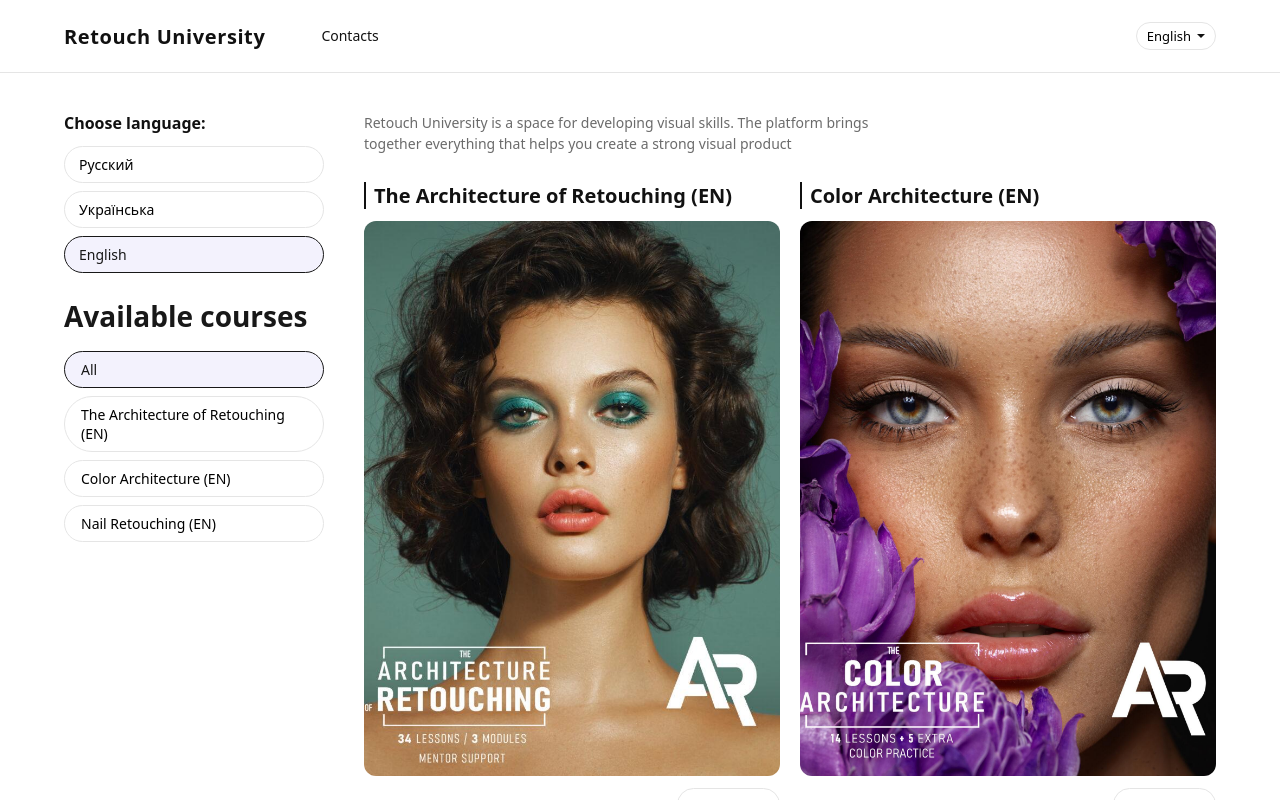
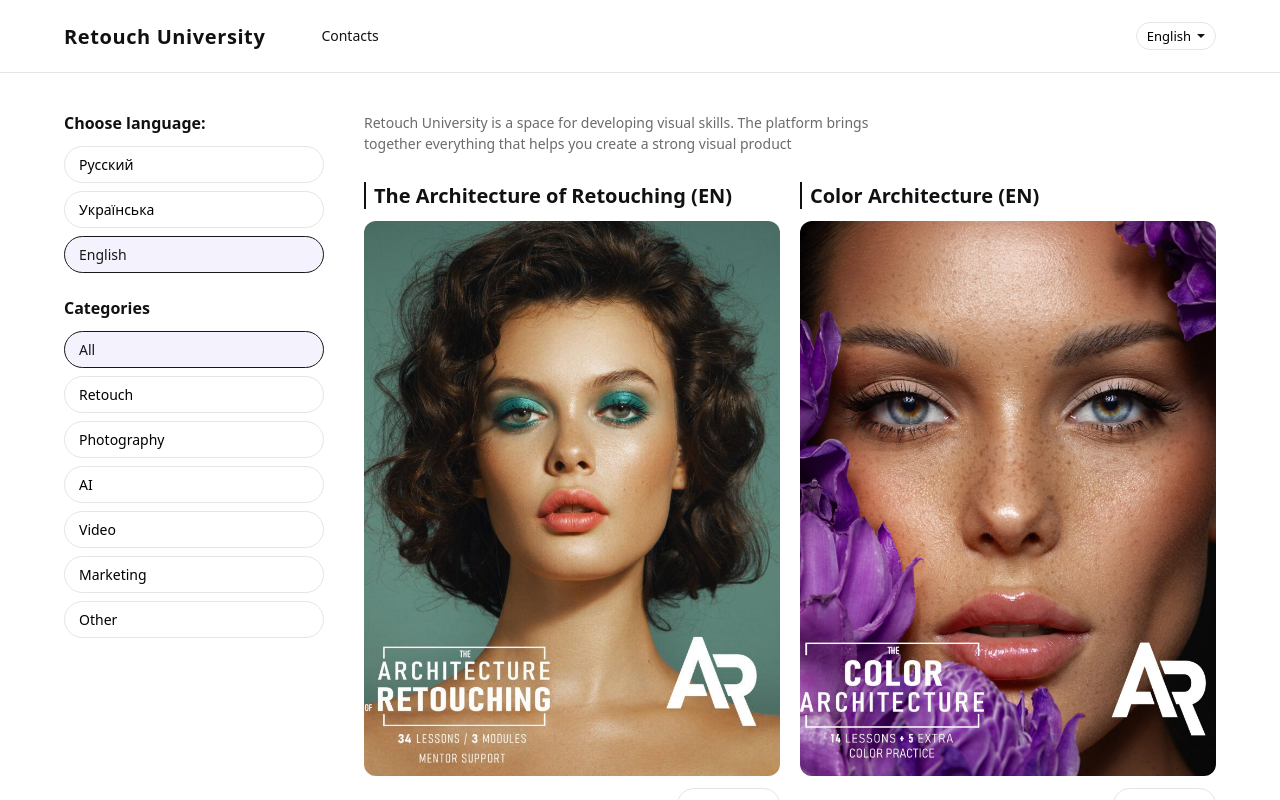
Before and after one commit to CobbleNation/retouch-university, a React (Vite) app: page / in a window 1280 px wide. Built offline with nearby package versions, Linux system fonts and the light colour scheme.

Commit message:
add categories

```diff
--- a/src/data/courses.ts
+++ b/src/data/courses.ts
@@ -38,11 +38,30 @@
 // ✅ NEW: мова самого курсу (не UI)
 export type CourseLang = "en" | "non-en";
 
+export type CourseCategory =
+  | "retouch"
+  | "photo"
+  | "ai"
+  | "video"
+  | "marketing"
+  | "other";
+
+export const COURSE_CATEGORIES: Array<{ id: "all" | CourseCategory }> = [
+  { id: "all" },
+  { id: "retouch" },
+  { id: "photo" },
+  { id: "ai" },
+  { id: "video" },
+  { id: "marketing" },
+  { id: "other" },
+];
+
+
 export type Course = {
   slug: string;
 
   order: number;
-
+  category: CourseCategory;
   // ✅ NEW
   courseLang: CourseLang;
 
@@ -76,7 +95,7 @@
   {
     slug: "retouch-nails",
     order: 3,
-
+    category: "retouch",
     imageSrc: "/images/IMG_9105.jpg",
     courseLang: "non-en",
     fullWidthImageSrc: "/images/IMG_9102.jpg",
@@ -655,7 +674,7 @@
   {
     slug: "color-architecture",
     order: 2,
-
+    category: "retouch",
     imageSrc: "/images/color-architecture/arch-color.jpg",
     fullWidthImageSrc: "",
     courseLang: "non-en",
@@ -1100,6 +1119,7 @@
   {
     slug: "color-architecture-en",
     order: 2,
+    category: "retouch",
     imageSrc: "/images/color-architecture/color-architecture-eng.jpg",
     fullWidthImageSrc: "",
     courseLang: "en",
@@ -1552,6 +1572,7 @@
   {
     slug: "architecture-of-retouching",
     order: 1,
+    category: "retouch",
     imageSrc: "/images/architecture-of-retouching/hero.jpg",
     fullWidthImageSrc: "",
     courseLang: "en",
@@ -2165,6 +2186,7 @@
   {
     slug: "architecture-of-retouching-ru",
     order: 1,
+    category: "retouch",
     imageSrc: "/images/architecture-of-retouching/hero-ru.jpg",
     fullWidthImageSrc: "",
     courseLang: "non-en",
@@ -2719,6 +2741,7 @@
   {
     slug: "retouch-nails-en",
     order: 3,
+    category: "retouch",
     imageSrc: "/images/nails-retouching/IMG_9105 3.jpg",
     fullWidthImageSrc: "",
     courseLang: "en",
--- a/src/i18n/locales/en.ts
+++ b/src/i18n/locales/en.ts
@@ -28,7 +28,7 @@
   },
 
   coursesPage: {
-    availableCourses: "Available courses",
+    categoriesTitle: "Categories",
     chooseLanguage: "Choose language:",
     description:
       "Retouch University is a space for developing visual skills. The platform brings together everything that helps you create a strong visual product",
@@ -39,11 +39,14 @@
     goToCourse: "Buy course",
 
     // фільтри по курсам
-    filters: {
+    categories: {
       all: "All",
-      retouchArchitecture: "Retouch architecture",
-      shootArchitecture: "Shooting architecture",
-      colorArchitecture: "Color architecture",
+      retouch: "Retouch",
+      photo: "Photography",
+      ai: "AI",
+      video: "Video",
+      marketing: "Marketing",
+      other: "Other",
     },
   },
 
--- a/src/i18n/locales/ru.ts
+++ b/src/i18n/locales/ru.ts
@@ -28,7 +28,7 @@
   },
 
   coursesPage: {
-    availableCourses: "Доступные курсы",
+    categoriesTitle: "Категории",
     chooseLanguage: "Выбрать язык:",
     description:
       "Retouch University — пространство для развития визуальных навыков. Платформа объединяет все, что помогает создавать сильный визуальный продукт.",
@@ -37,12 +37,14 @@
     courseTitle: "Архитектура съемки. Самостоятельное обучение",
     learnMore: "Узнать больше",
     goToCourse: "Купить курс",
-
-    filters: {
+    categories: {
       all: "Все",
-      retouchArchitecture: "Архитектура ретуши",
-      shootArchitecture: "Архитектура съёмки",
-      colorArchitecture: "Архитектура цвета",
+      retouch: "Ретушь",
+      photo: "Фотография",
+      ai: "AI",
+      video: "Видео",
+      marketing: "Маркетинг",
+      other: "Прочее",
     },
   },
 
--- a/src/i18n/locales/ua.ts
+++ b/src/i18n/locales/ua.ts
@@ -28,7 +28,7 @@
   },
 
   coursesPage: {
-    availableCourses: "Доступні курси",
+    categoriesTitle: "Категорії",
     chooseLanguage: "Обрати мову:",
     description:
       "Retouch University — простір для розвитку візуальних навичок. Платформа об’єднує все, що допомагає створювати сильний візуальний продукт",
@@ -38,11 +38,14 @@
     learnMore: "Дізнатись більше",
     goToCourse: "Купити курс",
 
-    filters: {
+    categories: {
       all: "Всі",
-      retouchArchitecture: "Архітектура ретуші",
-      shootArchitecture: "Архітектура зйомки",
-      colorArchitecture: "Архітектура кольору",
+      retouch: "Ретуш",
+      photo: "Фотографія",
+      ai: "AI",
+      video: "Відео",
+      marketing: "Маркетинг",
+      other: "Інше",
     },
   },
 
--- a/src/pages/CoursesPage/CoursesPage.module.scss
+++ b/src/pages/CoursesPage/CoursesPage.module.scss
@@ -186,3 +186,56 @@
   font-size: 12px;
   color: $color-muted;
 }
+
+/* ────────── CATEGORIES (як LanguageFilter sidebar) ────────── */
+
+.categories {
+  margin-top: 16px;
+  margin-bottom: 24px;
+}
+
+.categoriesTitle {
+  font-size: 16px;
+  font-weight: 600;
+  margin: 0 0 12px;
+}
+
+.categoriesList {
+  list-style: none;
+  margin: 0;
+  padding: 0;
+
+  display: flex;
+  flex-direction: column;
+  gap: 8px;
+}
+
+.categoryItem {
+  margin: 0;
+}
+
+.categoryBtn {
+  width: 100%;
+  text-align: left;
+  padding: 8px 14px;
+
+  border-radius: $radius-pill;
+  border: 1px solid $color-border;
+  background-color: #ffffff;
+
+  font-size: 14px;
+  cursor: pointer;
+
+  transition: background-color 0.15s ease, border-color 0.15s ease,
+    color 0.15s ease;
+
+  &:hover {
+    border-color: $color-accent;
+  }
+}
+
+.categoryBtnActive {
+  border-color: $color-accent;
+  background-color: rgba(108, 92, 231, 0.08);
+  color: $color-accent;
+}
--- a/src/pages/CoursesPage/CoursesPage.tsx
+++ b/src/pages/CoursesPage/CoursesPage.tsx
@@ -1,20 +1,21 @@
 import { useEffect, useMemo, useState } from "react";
 import { useNavigate } from "react-router-dom";
 import styles from "./CoursesPage.module.scss";
-import { LanguageFilter } from "../../components/LanguageFilter/LanguageFilter";
 import { LanguageSelector } from "../../components/LanguageSelector/LanguageSelector";
 import { CourseCard } from "../../components/CourseCard/CourseCard";
 import { useI18n } from "../../i18n";
-import { courses } from "../../data/courses";
+import { courses, COURSE_CATEGORIES, type CourseCategory } from "../../data/courses";
+
+type CategoryId = "all" | CourseCategory;
 
 export const CoursesPage = () => {
   const { t, locale } = useI18n();
   const navigate = useNavigate();
 
-  const [languageFilter, setLanguageFilter] = useState<string>("all");
-  const [selectedCourseSlug, setSelectedCourseSlug] = useState<string | null>(
-    null,
-  );
+  // ✅ NEW: категорія
+  const [category, setCategory] = useState<CategoryId>("all");
+
+  const [selectedCourseSlug, setSelectedCourseSlug] = useState<string | null>(null);
 
   // 🔧 Поки що featured-блок вимкнений
   const SHOW_FEATURED = false;
@@ -31,17 +32,17 @@
     return [...list].sort((a, b) => (a.order ?? 999) - (b.order ?? 999));
   }, [locale]);
 
-  // ✅ 2) Скидаємо slug-фільтр при зміні мови (щоб не лишався "невидимий" slug)
+  // ✅ 2) Скидаємо фільтри при зміні мови
   useEffect(() => {
-    setLanguageFilter("all");
+    setCategory("all");
     setSelectedCourseSlug(null);
   }, [locale]);
 
-  // ✅ 3) Тепер застосовуємо твій існуючий фільтр (all або slug)
+  // ✅ 3) Фільтр по категорії (all -> всі)
   const filteredCourses = useMemo(() => {
-    if (languageFilter === "all") return localeCourses;
-    return localeCourses.filter((c) => c.slug === languageFilter);
-  }, [languageFilter, localeCourses]);
+    if (category === "all") return localeCourses;
+    return localeCourses.filter((c) => c.category === category);
+  }, [category, localeCourses]);
 
   const featured = filteredCourses[0] ?? null;
 
@@ -53,7 +54,6 @@
 
   const selectedCourse = useMemo(() => {
     if (!selectedCourseSlug) return null;
-    // ✅ шукаємо тільки серед доступних для цієї мови курсів
     return localeCourses.find((c) => c.slug === selectedCourseSlug) ?? null;
   }, [selectedCourseSlug, localeCourses]);
 
@@ -66,11 +66,7 @@
     if (!course) return;
 
     if (course.tariffs.length === 1) {
-      window.open(
-        course.tariffs[0].paymentUrl,
-        "_blank",
-        "noopener,noreferrer",
-      );
+      window.open(course.tariffs[0].paymentUrl, "_blank", "noopener,noreferrer");
       return;
     }
 
@@ -95,12 +91,27 @@
               <LanguageSelector />
             </div>
 
-            {/* ✅ ВАЖЛИВО: передаємо сюди вже відфільтровані курси */}
-            <LanguageFilter
-              active={languageFilter}
-              onChange={setLanguageFilter}
-              courses={localeCourses}
-            />
+            {/* ✅ NEW: Категорії */}
+            <div className={styles.categories}>
+              <div className={styles.categoriesTitle}>
+                {t("coursesPage.categoriesTitle")}
+              </div>
+
+              <div className={styles.categoriesList}>
+                {COURSE_CATEGORIES.map((c) => (
+                  <button
+                    key={c.id}
+                    type="button"
+                    className={`${styles.categoryBtn} ${
+                      category === c.id ? styles.categoryBtnActive : ""
+                    }`}
+                    onClick={() => setCategory(c.id as CategoryId)}
+                  >
+                    {t(`coursesPage.categories.${c.id}`)}
+                  </button>
+                ))}
+              </div>
+            </div>
           </aside>
 
           <section className={styles.content}>
@@ -108,7 +119,6 @@
               {t("coursesPage.description")}
             </p>
 
-            {/* Сітка курсів */}
             <div className={styles.grid}>
               {gridCourses.map((course) => (
                 <CourseCard
```
